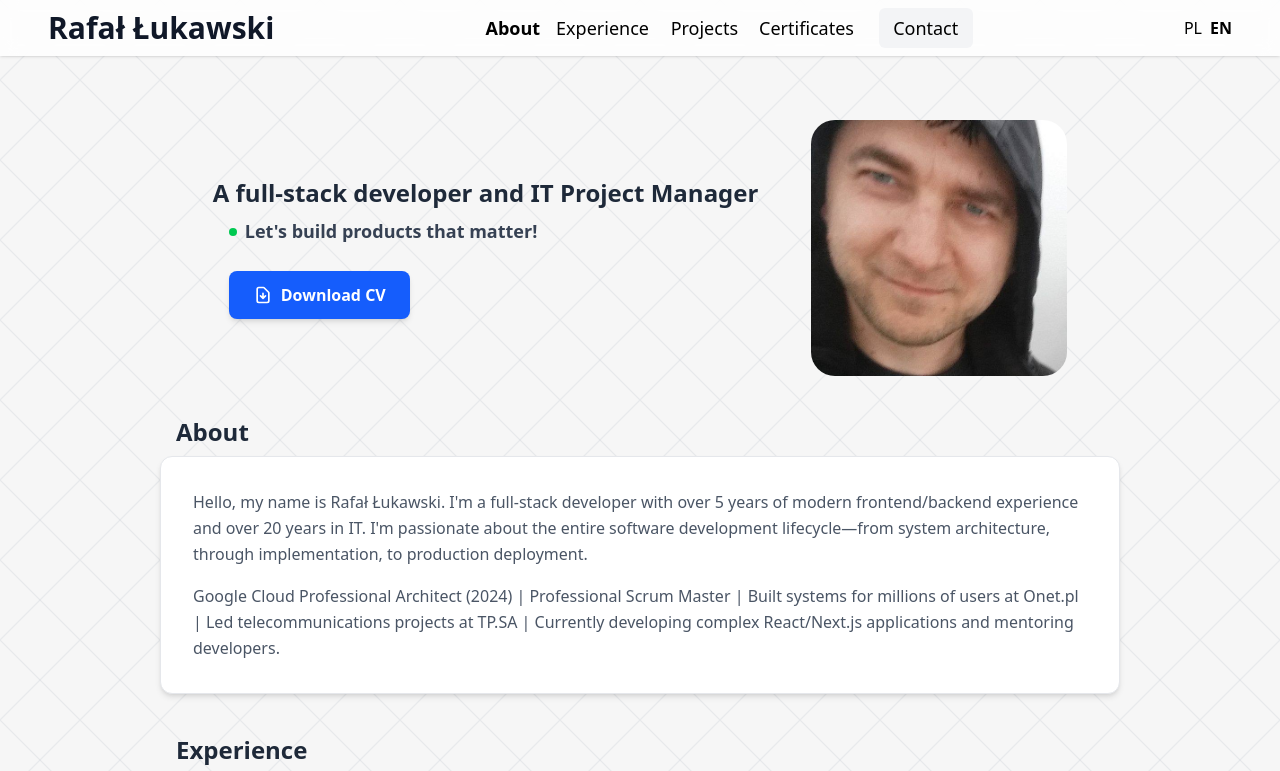
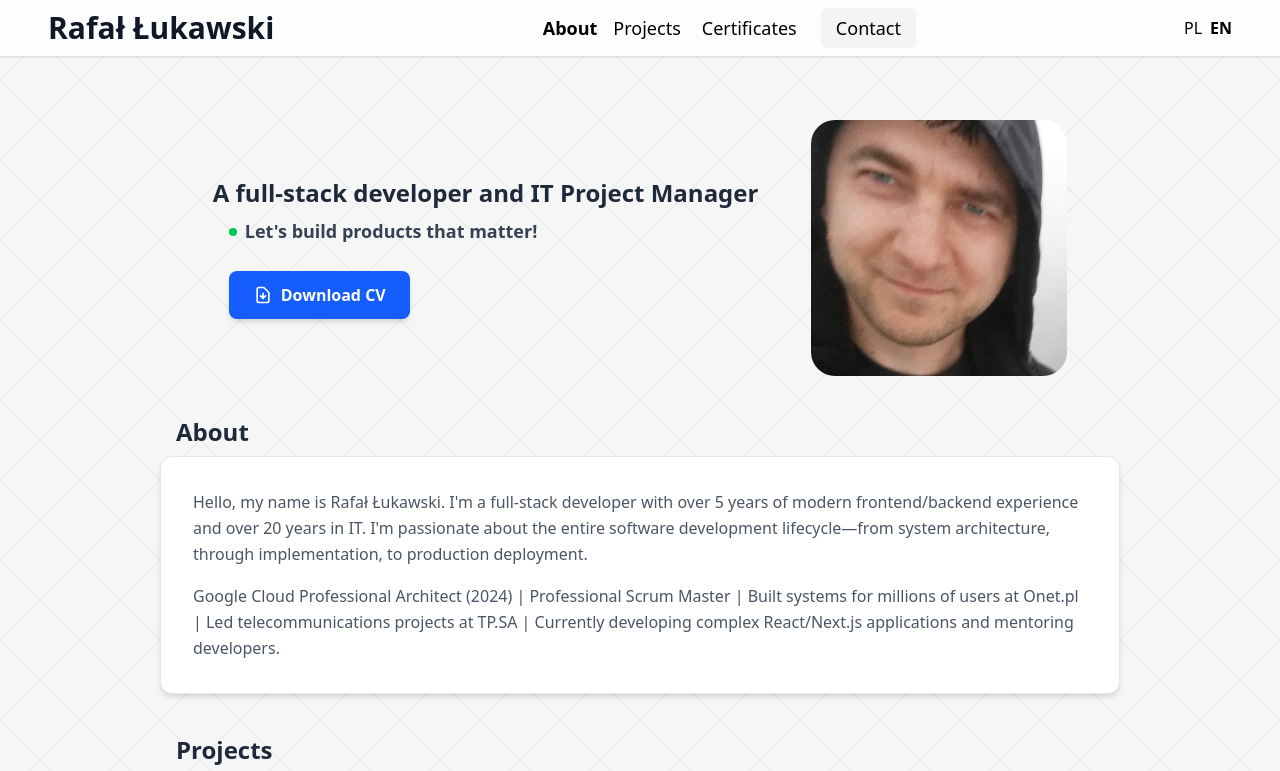
Before and after one commit to rlukawski/personal-website, a React (Vite) app: page /#about in a window 1280 px wide. Shown: the top 771 px of the page. Built offline with nearby package versions, Linux system fonts and the light colour scheme.

Commit message:
Hide experience section

```diff
--- a/src/App.tsx
+++ b/src/App.tsx
@@ -1,7 +1,6 @@
 import type React from "react";
 
 import { About, Home, Navigation, Contact, Certificates, Projects, Footer } from "./components";
-import { Experience } from "./components/Experience";
 
 export default function Example(): React.ReactElement {
   return (
@@ -10,7 +9,6 @@ export default function Example(): React.ReactElement {
       <div className="flex flex-col gap-2 md:px-12 items-stretch">
         <Home />
         <About />
-        <Experience />
         <Projects />
         <Certificates />
       </div>
--- a/src/utils/navigation.ts
+++ b/src/utils/navigation.ts
@@ -1,6 +1,5 @@
 export const navItems = [
   { labelKey: 'nav.about', id: 'about' },
-  { labelKey: 'nav.experience', id: 'experience' },
   { labelKey: 'nav.projects', id: 'projects' },
   { labelKey: 'nav.certificates', id: 'certificates' },
   { labelKey: 'nav.contact', id: 'contact' },
```
